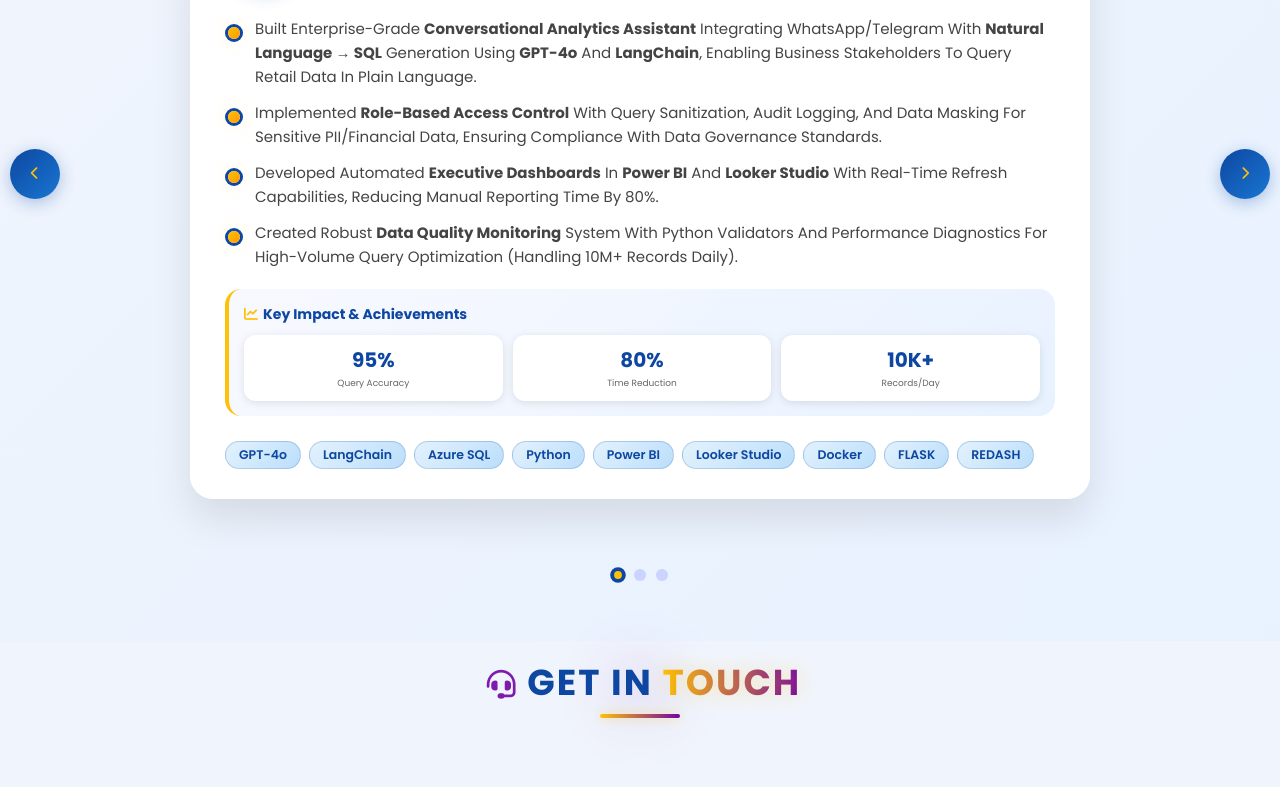
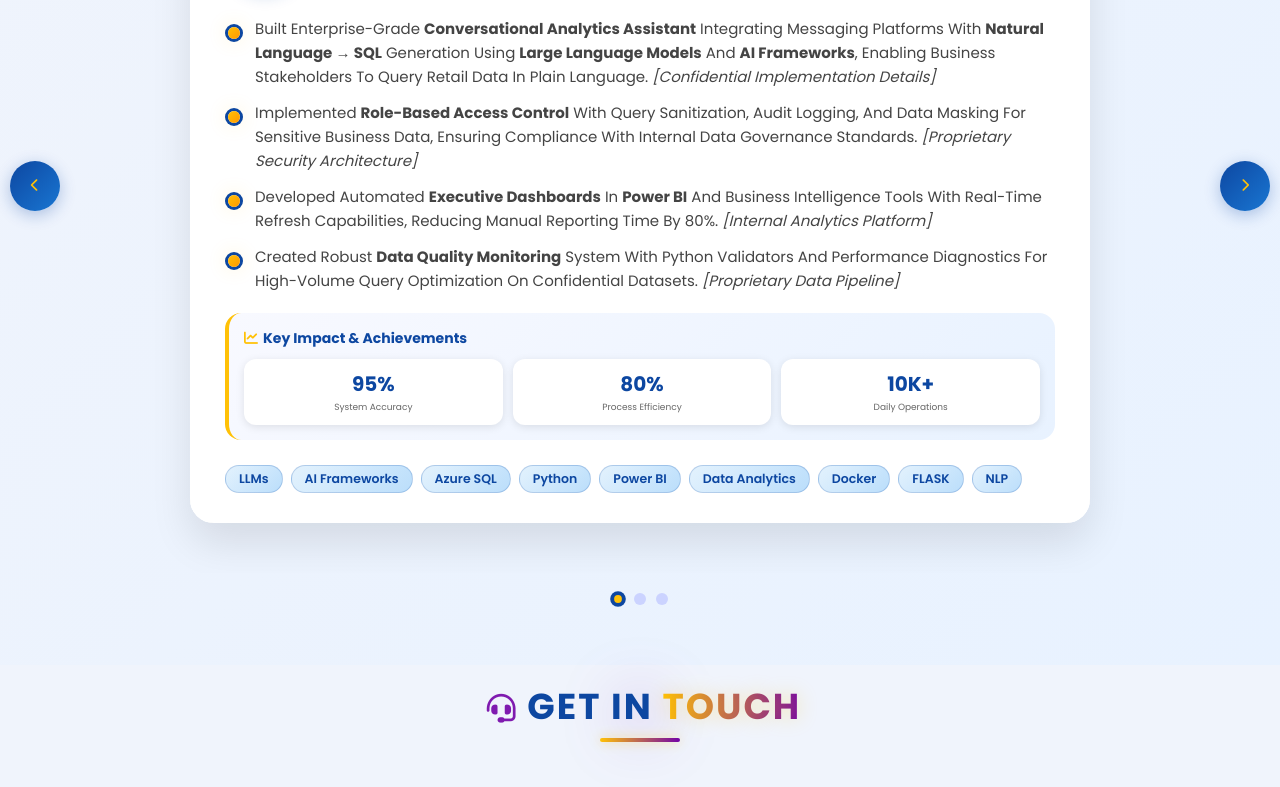
Before and after one commit to OmarNouih/Portfolio, a plain HTML site: page index.html in a window 1280 px wide. Shown: the part 6281-7068 px from the top of the page. Drawn offline with nearby package versions, Linux system fonts and the light colour scheme; no server answers.

Commit message:
Modifier 2

```diff
--- a/index.html
+++ b/index.html
@@ -562,7 +562,7 @@
     </div>
   </section>
 
-    <section class="experience" id="experience">
+<section class="experience" id="experience">
         <h2 class="heading">PROFESSIONAL <span>EXPERIENCE</span> <i class="fas fa-briefcase"></i></h2>
 
         <div class="box-container">
@@ -582,10 +582,10 @@
                     </div>
 
                     <ul class="xp-points">
-                        <li>Built enterprise-grade <strong>conversational analytics assistant</strong> integrating WhatsApp/Telegram with <strong>natural language → SQL</strong> generation using <strong>GPT-4o</strong> and <strong>LangChain</strong>, enabling business stakeholders to query retail data in plain language.</li>
-                        <li>Implemented <strong>role-based access control</strong> with query sanitization, audit logging, and data masking for sensitive PII/financial data, ensuring compliance with data governance standards.</li>
-                        <li>Developed automated <strong>executive dashboards</strong> in <strong>Power BI</strong> and <strong>Looker Studio</strong> with real-time refresh capabilities, reducing manual reporting time by 80%.</li>
-                        <li>Created robust <strong>data quality monitoring</strong> system with Python validators and performance diagnostics for high-volume query optimization (handling 10M+ records daily).</li>
+                        <li>Built enterprise-grade <strong>conversational analytics assistant</strong> integrating messaging platforms with <strong>natural language → SQL</strong> generation using <strong>Large Language Models</strong> and <strong>AI frameworks</strong>, enabling business stakeholders to query retail data in plain language. <em>[Confidential Implementation Details]</em></li>
+                        <li>Implemented <strong>role-based access control</strong> with query sanitization, audit logging, and data masking for sensitive business data, ensuring compliance with internal data governance standards. <em>[Proprietary Security Architecture]</em></li>
+                        <li>Developed automated <strong>executive dashboards</strong> in <strong>Power BI</strong> and business intelligence tools with real-time refresh capabilities, reducing manual reporting time by 80%. <em>[Internal Analytics Platform]</em></li>
+                        <li>Created robust <strong>data quality monitoring</strong> system with Python validators and performance diagnostics for high-volume query optimization on confidential datasets. <em>[Proprietary Data Pipeline]</em></li>
                     </ul>
 
                     <div class="xp-impact">
@@ -593,21 +593,21 @@
                         <div class="xp-metrics">
                             <div class="xp-metric">
                                 <span class="xp-metric-value">95%</span>
-                                <span class="xp-metric-label">Query Accuracy</span>
+                                <span class="xp-metric-label">System Accuracy</span>
                             </div>
                             <div class="xp-metric">
                                 <span class="xp-metric-value">80%</span>
-                                <span class="xp-metric-label">Time Reduction</span>
+                                <span class="xp-metric-label">Process Efficiency</span>
                             </div>
                             <div class="xp-metric">
                                 <span class="xp-metric-value">10K+</span>
-                                <span class="xp-metric-label">Records/Day</span>
+                                <span class="xp-metric-label">Daily Operations</span>
                             </div>
                         </div>
                     </div>
 
                     <div class="xp-stack" aria-label="Key technologies used">
-                        <span>GPT-4o</span><span>LangChain</span><span>Azure SQL</span><span>Python</span><span>Power BI</span><span>Looker Studio</span><span>Docker</span><span>FLASK</span><span>REDASH</span>
+                        <span>LLMs</span><span>AI Frameworks</span><span>Azure SQL</span><span>Python</span><span>Power BI</span><span>Data Analytics</span><span>Docker</span><span>FLASK</span><span>NLP</span>
                     </div>
                 </div>
             </div>
```
